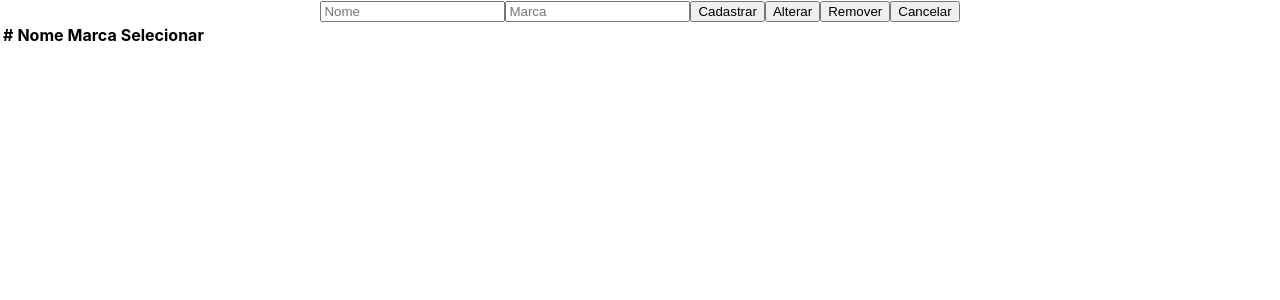
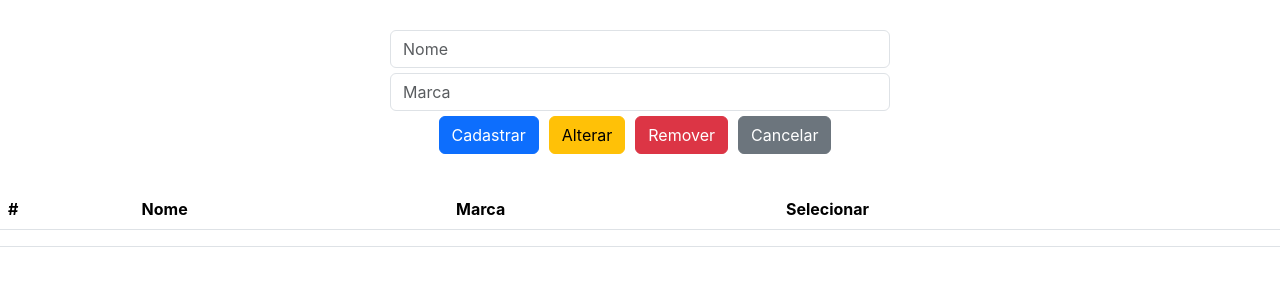
Before and after one commit to JotaAssis/frontSpringReact, a React (Create React App) app: page / in a window 1280 px wide. Shown: the top 300 px of the page. Built offline with nearby package versions, Linux system fonts and the light colour scheme.

Commit message:
Pequenas modificações no CSS

```diff
--- a/public/index.html
+++ b/public/index.html
@@ -9,6 +9,7 @@
       name="description"
       content="Web site created using create-react-app"
     />
+    <link href="https://cdn.jsdelivr.net/npm/bootstrap@5.3.3/dist/css/bootstrap.min.css" rel="stylesheet" integrity="sha384-QWTKZyjpPEjISv5WaRU9OFeRpok6YctnYmDr5pNlyT2bRjXh0JMhjY6hW+ALEwIH" crossorigin="anonymous">
     <link rel="apple-touch-icon" href="%PUBLIC_URL%/logo192.png" />
     <!--
       manifest.json provides metadata used when your web app is installed on a
--- a/src/App.css
+++ b/src/App.css
@@ -1,38 +1,11 @@
-.App {
+form{
+  width: 500px;
+  margin: 30px auto;
   text-align: center;
 }
-
-.App-logo {
-  height: 40vmin;
-  pointer-events: none;
+input{
+  margin-bottom: 5px;
 }
-
-@media (prefers-reduced-motion: no-preference) {
-  .App-logo {
-    animation: App-logo-spin infinite 20s linear;
-  }
+form input[type='button']{
+  margin-right: 10px;
 }
-
-.App-header {
-  background-color: #282c34;
-  min-height: 100vh;
-  display: flex;
-  flex-direction: column;
-  align-items: center;
-  justify-content: center;
-  font-size: calc(10px + 2vmin);
-  color: white;
-}
-
-.App-link {
-  color: #61dafb;
-}
-
-@keyframes App-logo-spin {
-  from {
-    transform: rotate(0deg);
-  }
-  to {
-    transform: rotate(360deg);
-  }
-}
--- a/src/App.js
+++ b/src/App.js
@@ -4,7 +4,7 @@
 
 function App() {
   return (
-    <div className="App">
+    <div>
       <Formulario/>
       <Tabela/>
     </div>
--- a/src/Formulario.js
+++ b/src/Formulario.js
@@ -1,13 +1,13 @@
 function Formulario(){
     return(
         <form>
-            <input type='text' placeholder='Nome'/>
-            <input type='text' placeholder='Marca'/>
+            <input type='text' placeholder='Nome' className='form-control'/>
+            <input type='text' placeholder='Marca' className='form-control'/>
 
-            <input type='button' value='Cadastrar'/>
-            <input type='button' value='Alterar'/>
-            <input type='button' value='Remover'/>
-            <input type='button' value='Cancelar'/>
+            <input type='button' value='Cadastrar' className='btn btn-primary'/>
+            <input type='button' value='Alterar' className='btn btn-warning'/>
+            <input type='button' value='Remover' className='btn btn-danger'/>
+            <input type='button' value='Cancelar' className='btn btn-secondary'/>
         </form>
     )
 }
--- a/src/Tabela.js
+++ b/src/Tabela.js
@@ -1,6 +1,6 @@
 function Tabela(){
     return(
-        <table>
+        <table className='table'>
             <thead>
                 <tr>
                     <th>#</th>
```
